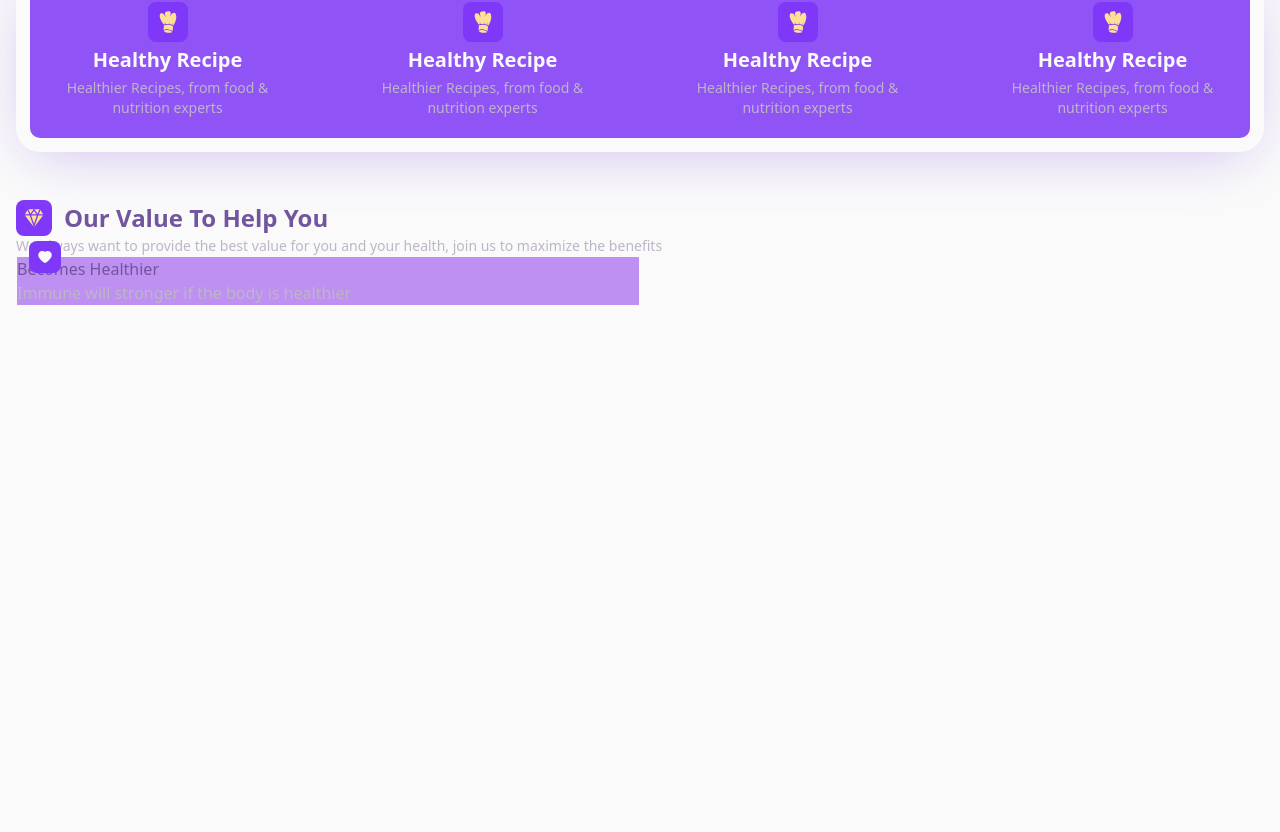
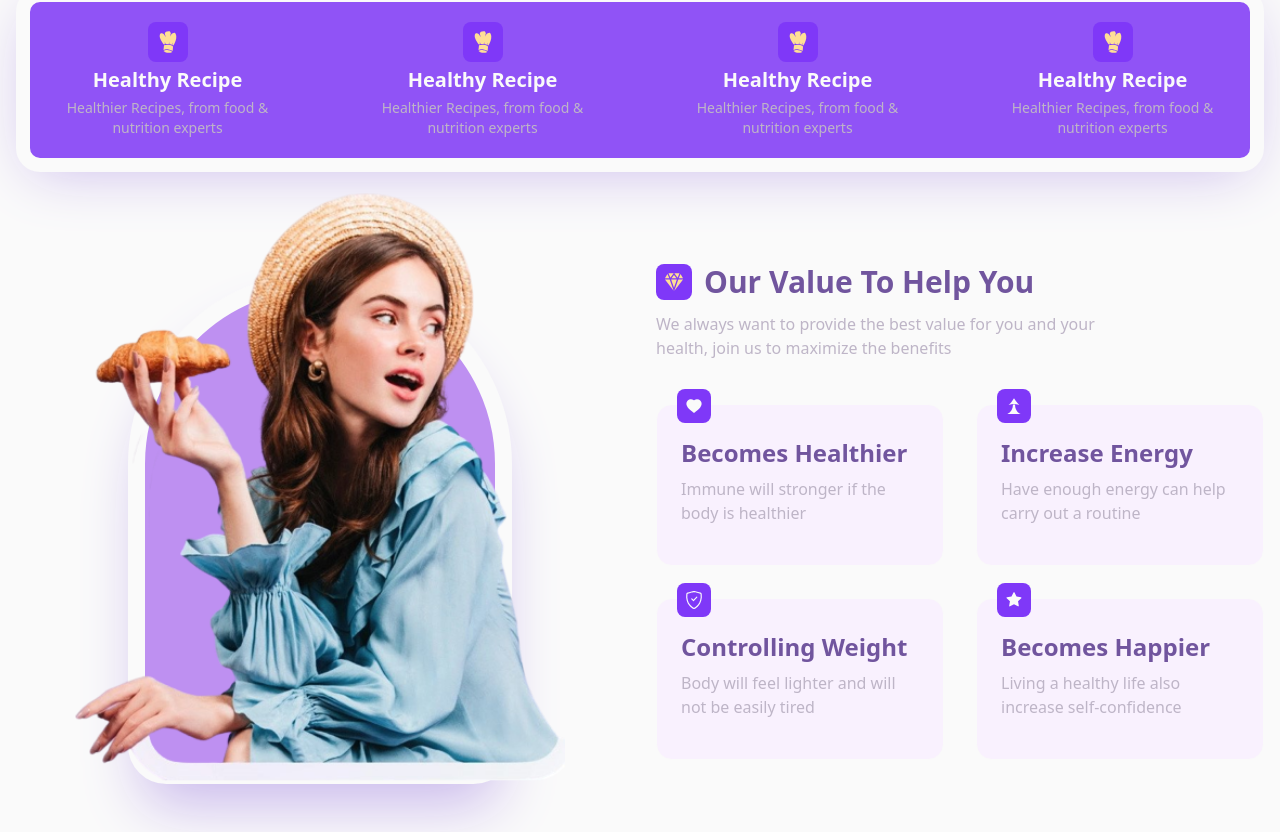
Before and after one commit to lakshmanb-0/eatly_landing_page, a React (Create React App) app: page / in a window 1280 px wide. Shown: the part 828-1660 px from the top of the page. Before the commit the page ends 1150 px from the top, so only its background shows below. Built offline with nearby package versions, Linux system fonts and the light colour scheme.

Commit message:
components updated

```diff
--- a/src/components/Program.jsx
+++ b/src/components/Program.jsx
@@ -15,7 +15,7 @@ const Program = () => {
 
   const array = [1, 2, 3, 4, 5, 6, 7, 8];
   return (
-    <main className="max_width py-5 px-4">
+    <main className="max_width py-10 px-4">
       <section className="flex items-center justify-between gap-4">
         <h1 className="text-purple_text font-bold space-x-3 text-xl flex items-center">
           <span className=" bg-icon_bg text-icon_text p-2 rounded-lg">
--- a/src/components/Values.jsx
+++ b/src/components/Values.jsx
@@ -6,29 +6,73 @@ import { GiGrowth } from "react-icons/gi";
 
 const Values = () => {
   return (
-    <section className="max_width py-4 px-4">
+    <main className="max_width py-10 px-4 grid md:grid-cols-2 gap-8 place-items-center">
+      <section className="bg-light_purple shadow-[0_35px_60px_-15px_#c9b8ec] rounded-t-full rounded-b-[2000px] relative h-[30rem] md:h-[25rem] lg:h-[32rem] w-[25rem] md:w-[20rem] lg:w-[24rem] z-50 mx-auto border-[1.1rem] border-white">
+        <div className="scale-110 md:scale-[1.5] lg:scale-[1.4] absolute bottom-[0.5rem] md:bottom-[4.5rem] lg:bottom-[4.5rem] ">
+          <img src="/values_img.png" alt="Banner_header" />
+        </div>
+      </section>
+      <section>
         <div>
           <h1 className="text-purple_text font-bold space-x-3 text-xl flex items-center">
             <span className="bg-icon_bg text-icon_text p-2 rounded-lg">
               <IoDiamondSharp />
             </span>
-          <span className="text-2xl">Our Value To Help You</span>
+            <span className="text-3xl font-bold">Our Value To Help You</span>
           </h1>
-        <p className="text-sm">
-          We always want to provide the best value for you and your health, join
-          us to maximize the benefits
+          <p className="py-3 max-w-[30rem]">
+            We always want to provide the best value for you and your health,
+            join us to maximize the benefits
           </p>
         </div>
-      <div className="grid grid-cols-2">
-        <div className="relative bg-light_purple group hover:bg-white border border-white">
-          <span className="absolute left-3 -top-4 bg-icon_bg text-white p-2 rounded-lg">
+        <section className="grid grid-cols-2 py-8 gap-8">
+          <div className="relative bg-[#f9f1fe] group hover:bg-white border hover:shadow-[0_15px_100px_-15px_#c9b8ec] cursor-pointer border-white px-6 py-8 rounded-2xl">
+            <span className="absolute left-5 -top-4 bg-icon_bg text-white p-2 rounded-lg text-lg group-hover:bg-yellow_bg ">
               <AiFillHeart />
             </span>
-          <h1 className="text-purple_text ">Becomes Healthier</h1>
-          <p>Immune will stronger if the body is healthier</p>
+            <h1 className="text-purple_text text-2xl font-bold">
+              Becomes Healthier
+            </h1>
+            <p className="py-2">
+              Immune will stronger if the body is healthier
+            </p>
           </div>
+          <div className="relative bg-[#f9f1fe] group hover:bg-white border hover:shadow-[0_15px_100px_-15px_#c9b8ec] cursor-pointer border-white px-6 py-8 rounded-2xl">
+            <span className="absolute left-5 -top-4 bg-icon_bg text-white p-2 rounded-lg text-lg group-hover:bg-yellow_bg ">
+              <GiGrowth />
+            </span>
+            <h1 className="text-purple_text text-2xl font-bold">
+              Increase Energy
+            </h1>
+            <p className="py-2">
+              Have enough energy can help carry out a routine
+            </p>
+          </div>
+          <div className="relative bg-[#f9f1fe] group hover:bg-white border hover:shadow-[0_15px_100px_-15px_#c9b8ec] cursor-pointer border-white px-6 py-8 rounded-2xl">
+            <span className="absolute left-5 -top-4 bg-icon_bg text-white p-2 rounded-lg text-lg group-hover:bg-yellow_bg ">
+              <BsShieldCheck />
+            </span>
+            <h1 className="text-purple_text text-2xl font-bold">
+              Controlling Weight
+            </h1>
+            <p className="py-2">
+              Body will feel lighter and will not be easily tired
+            </p>
+          </div>
+          <div className="relative bg-[#f9f1fe] group hover:bg-white border hover:shadow-[0_15px_100px_-15px_#c9b8ec] cursor-pointer border-white px-6 py-8 rounded-2xl">
+            <span className="absolute left-5 -top-4 bg-icon_bg text-white p-2 rounded-lg text-lg group-hover:bg-yellow_bg ">
+              <AiFillStar />
+            </span>
+            <h1 className="text-purple_text text-2xl font-bold">
+              Becomes Happier
+            </h1>
+            <p className="py-2">
+              Living a healthy life also increase self-confidence
+            </p>
           </div>
         </section>
+      </section>
+    </main>
   );
 };
 
```
Lines whose indentation alone changed are shown as unchanged.
